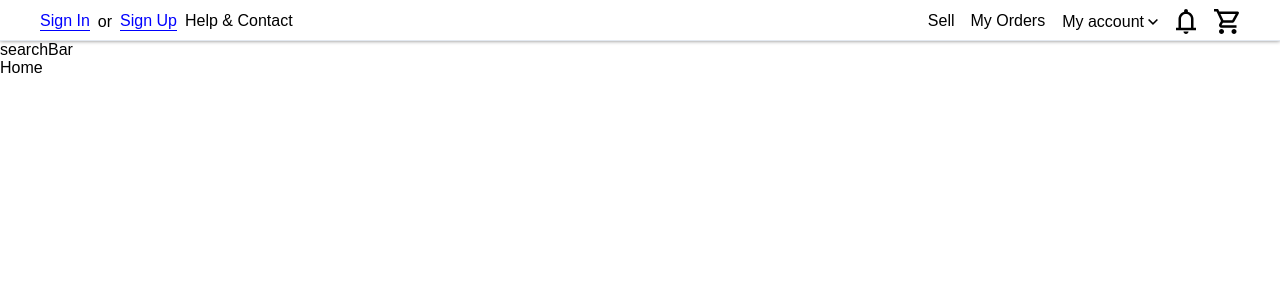
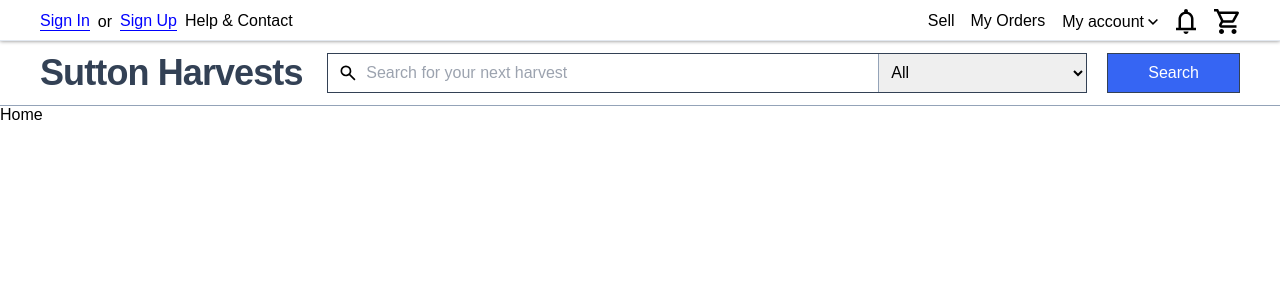
Before and after one commit to dwbrown115/sutton_harvests, a React (Vite) app: page / in a window 1280 px wide. Shown: the top 300 px of the page. Built offline with nearby package versions, Linux system fonts and the light colour scheme.

Commit message:
finished styling for searchbar

```diff
--- a/src/components/searchBar/index.tsx
+++ b/src/components/searchBar/index.tsx
@@ -1,7 +1,34 @@
-import React from 'react'
+import "./searchBar.scss";
 
 export default function searchBar() {
   return (
-    <div>searchBar</div>
-  )
+    <div className="px-8 py-3 flex justify-between border-b border-slate-400">
+      <div className="mx-2 text-4xl font-semibold tracking-tight text-slate-700">
+        Sutton Harvests
+      </div>
+      <form className="align-middle flex form">
+        <div className="flex border border-slate-700 mr-5">
+          <input
+            className="px-2 py-1 h-1/1 searchBar"
+            type="search"
+            placeholder="Search for your next harvest"
+          />
+          <select className="px-2 py-1 h-1/1 focus:outline-none border-l border-slate-400 w-52">
+            <option value="All">All</option>
+            <option value="Fruit">Fruit</option>
+            <option value="Vegetable">Vegetable</option>
+            <option value="Herb">Herb</option>
+            <option value="Nuts">Nuts</option>
+            <option value="Grains">Grains</option>
+            <option value="Meat">Meat</option>
+            <option value="Cheese">Cheese</option>
+            <option value="Other">Other</option>
+          </select>
+        </div>
+        <button className="px-10 mr-2 border border-slate-700 py-1 h-1/1 back bg-3665f3 text-white ">
+          Search
+        </button>
+      </form>
+    </div>
+  );
 }
--- /dev/null
+++ b/src/components/searchBar/searchBar.scss
@@ -0,0 +1,15 @@
+.searchBar {
+  background-image: url("../../assets/search.svg");
+  background-size: 20px;
+  background-repeat: no-repeat;
+  background-position: 10px center;
+  border: none;
+  width: 550px;
+  text-indent: 30px;
+}
+.searchBar:focus {
+  outline: none;
+}
+
+.form {
+}
--- a/tailwind.config.js
+++ b/tailwind.config.js
@@ -7,11 +7,13 @@
         18.677: "19.332px",
         1.1: "-1px",
         2.6665: "2.6665px",
+        "1/1": "100%",
       },
       colors: {
         "red": "#FF0000",
         "blue": "#0000FF",
         "purple": "#800080",
+        "3665f3": "#3665f3",
       }
     },
   },
```
